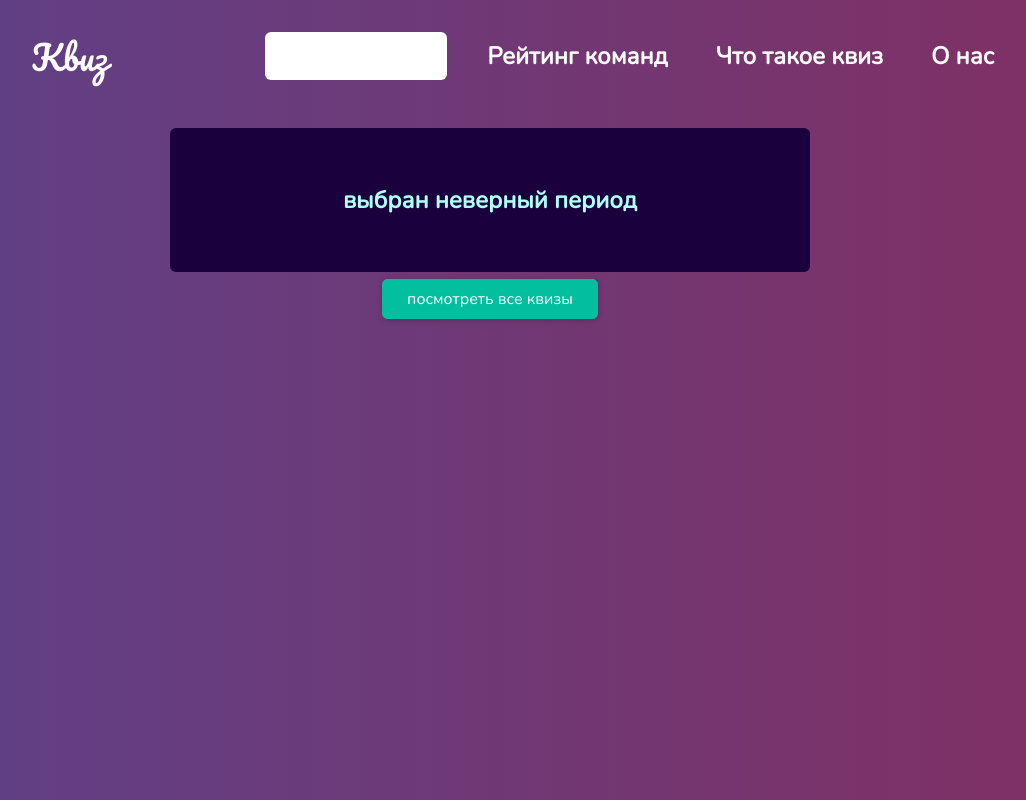
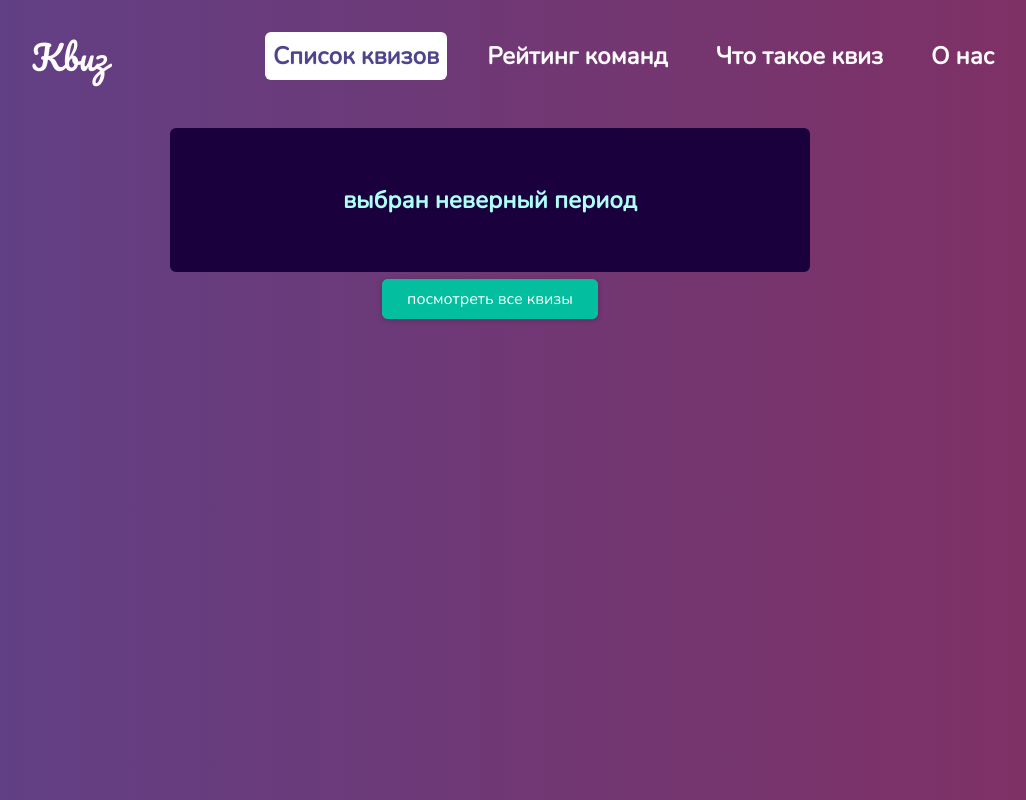
Before and after one commit to PopovDS617/pub-quiz-project, a Next.js app: page /events in a window 1280 px wide. Shown: the whole page, without its empty margins (150-1176 px from the left). Built offline with nearby package versions, Linux system fonts and the light colour scheme.

Commit message:
Update globals.scss

```diff
--- a/styles/globals.scss
+++ b/styles/globals.scss
@@ -155,7 +155,7 @@ a {
     transition: all 0.3s;
     background-color: white;
     border-radius: 6px;
-    color: transparent;
+    color: rgb(81,68,140);
 
     &:visited {
       text-decoration: none;
```
